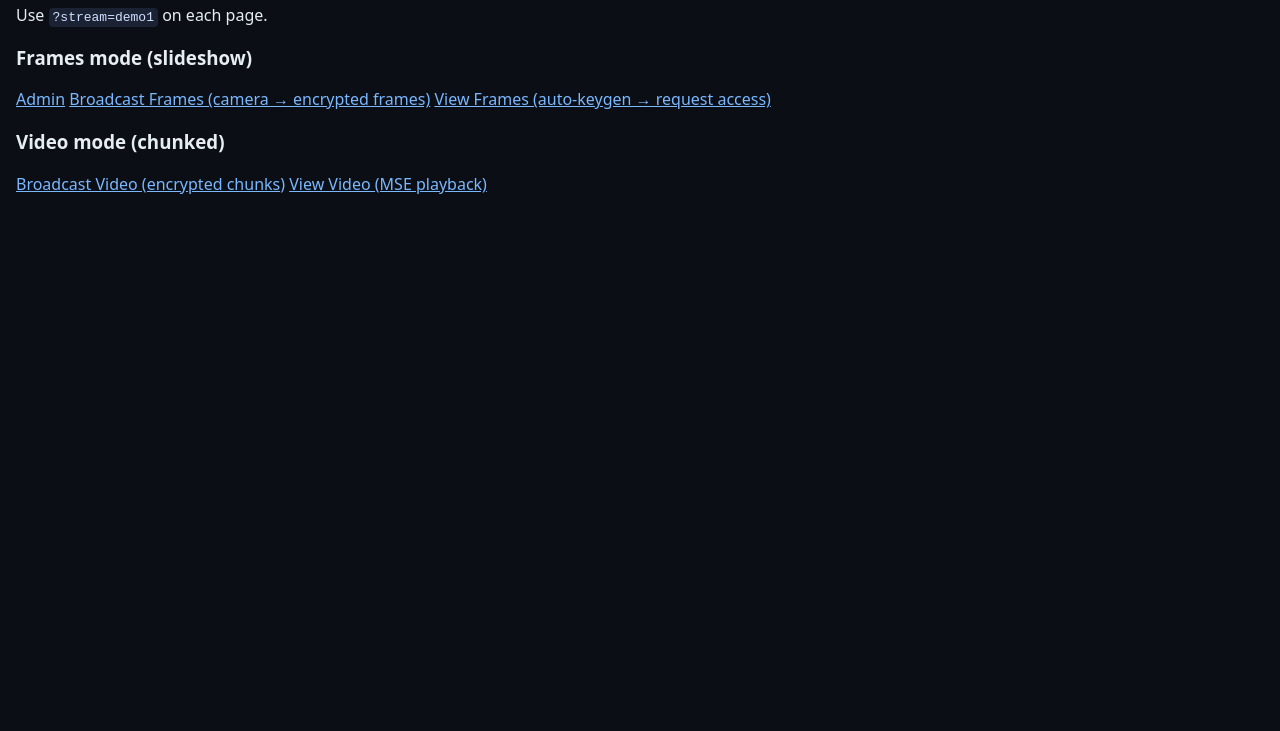
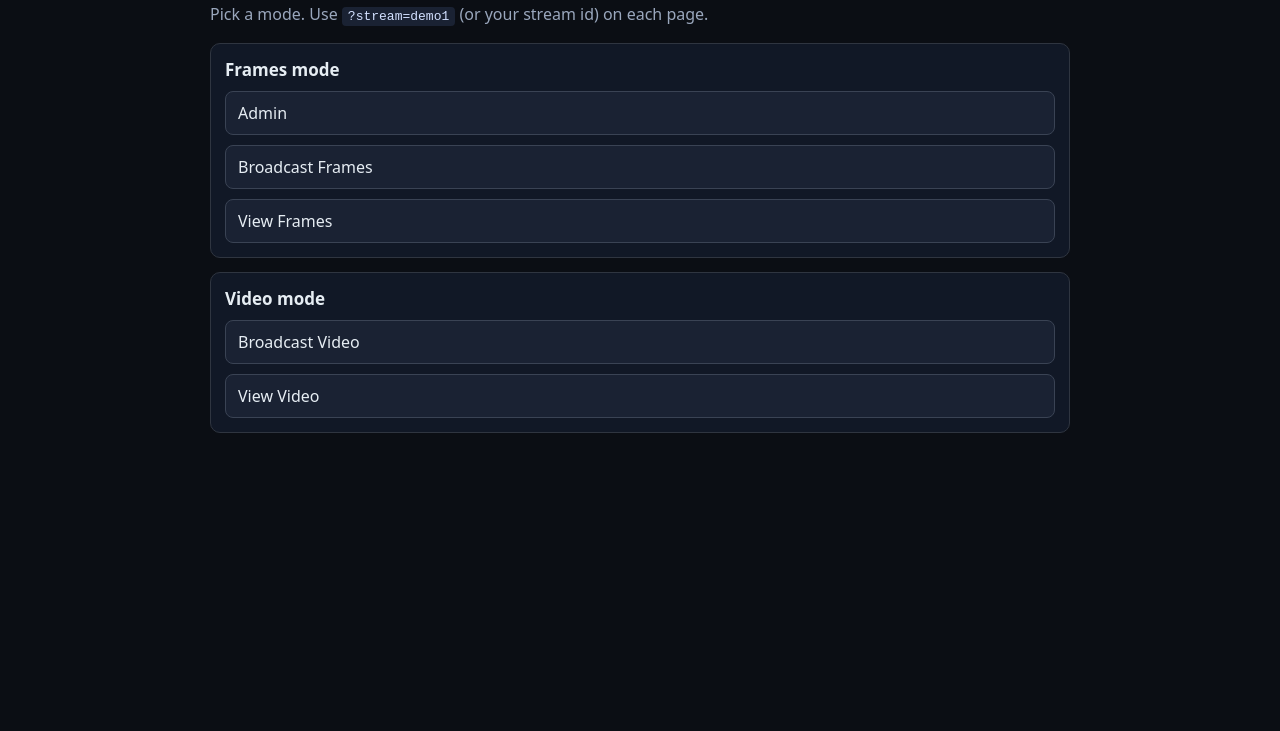
Before and after one commit to tidley/blossom-fire-demo, a plain HTML site: page web/index.html in a window 1280 px wide. Shown: the part 69-800 px from the top of the page. Drawn offline with Linux system fonts and the light colour scheme.

Commit message:
style(index): cleaner dark landing page with simple button cards

```diff
--- a/web/index.html
+++ b/web/index.html
@@ -6,31 +6,47 @@
     <title>Blossom Fire Demo</title>
     <style>
       :root { color-scheme: dark; }
-      body { font-family: system-ui, sans-serif; margin: 16px; background: #0b0e14; color: #e6edf3; }
-      .box { padding: 12px; border: 1px solid #2f3540; border-radius: 8px; background: #111826; }
-      .row { display: flex; gap: 16px; flex-wrap: wrap; }
-      .grid { display: grid; grid-template-columns: 1fr 420px; gap: 16px; align-items: start; }
-      @media (max-width: 980px) { .grid { grid-template-columns: 1fr; } }
-      code { background: #1a2233; color: #d2e0ff; padding: 2px 4px; border-radius: 4px; }
-      a { color: #7ab8ff; }
-      .small { color: #9aa7bd; font-size: 12px; }
-      button, input { font-size: 16px; background: #1a2233; color: #e6edf3; border: 1px solid #3a4354; border-radius: 6px; }
-      button { padding: 6px 10px; cursor: pointer; }
-      video, canvas, img { max-width: 100%; border: 1px solid #2f3540; border-radius: 8px; background: #000; }
-      .viewer { display: flex; justify-content: space-between; align-items: center; gap: 8px; padding: 8px; border-bottom: 1px solid #253043; }
+      body { font-family: system-ui, sans-serif; margin: 0; background: #0b0e14; color: #e6edf3; }
+      .wrap { max-width: 860px; margin: 0 auto; padding: 28px 16px; }
+      h1 { margin: 0 0 6px; font-size: 28px; }
+      p { color: #9aa7bd; margin: 0 0 18px; }
+      code { background: #1a2233; color: #d2e0ff; padding: 2px 6px; border-radius: 4px; }
+      .card { border: 1px solid #2f3540; border-radius: 10px; background: #111826; padding: 14px; margin: 14px 0; }
+      .card h3 { margin: 0 0 10px; font-size: 17px; }
+      .btns { display: grid; gap: 10px; }
+      .btn {
+        display: block;
+        text-decoration: none;
+        color: #e6edf3;
+        background: #1a2233;
+        border: 1px solid #3a4354;
+        border-radius: 8px;
+        padding: 10px 12px;
+      }
+      .btn:hover { border-color: #7ab8ff; }
     </style>
   </head>
   <body>
-    <h2>Blossom Fire Demo</h2>
-    <p>Use <code>?stream=demo1</code> on each page.</p>
+    <div class="wrap">
+      <h1>Blossom Fire</h1>
+      <p>Pick a mode. Use <code>?stream=demo1</code> (or your stream id) on each page.</p>
 
-    <h3>Frames mode (slideshow)</h3>
-    <a href="/admin.html?stream=demo1">Admin</a>
-    <a href="/broadcast.html?stream=demo1">Broadcast Frames (camera → encrypted frames)</a>
-    <a href="/view.html?stream=demo1">View Frames (auto-keygen → request access)</a>
+      <section class="card">
+        <h3>Frames mode</h3>
+        <div class="btns">
+          <a class="btn" href="/admin.html?stream=demo1">Admin</a>
+          <a class="btn" href="/broadcast.html?stream=demo1">Broadcast Frames</a>
+          <a class="btn" href="/view.html?stream=demo1">View Frames</a>
+        </div>
+      </section>
 
-    <h3>Video mode (chunked)</h3>
-    <a href="/broadcast-video.html?stream=demo1">Broadcast Video (encrypted chunks)</a>
-    <a href="/view-video.html?stream=demo1">View Video (MSE playback)</a>
+      <section class="card">
+        <h3>Video mode</h3>
+        <div class="btns">
+          <a class="btn" href="/broadcast-video.html?stream=demo1">Broadcast Video</a>
+          <a class="btn" href="/view-video.html?stream=demo1">View Video</a>
+        </div>
+      </section>
+    </div>
   </body>
 </html>
```
